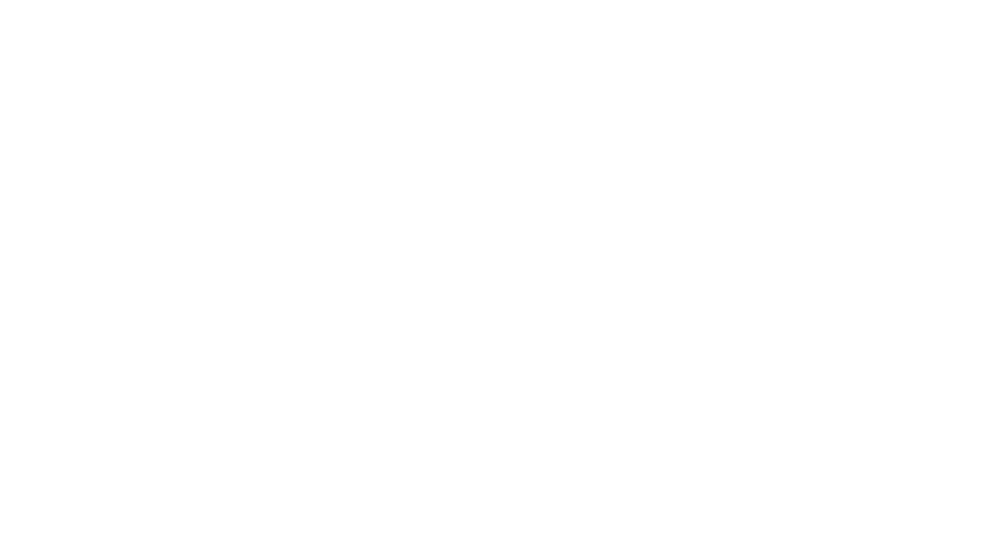
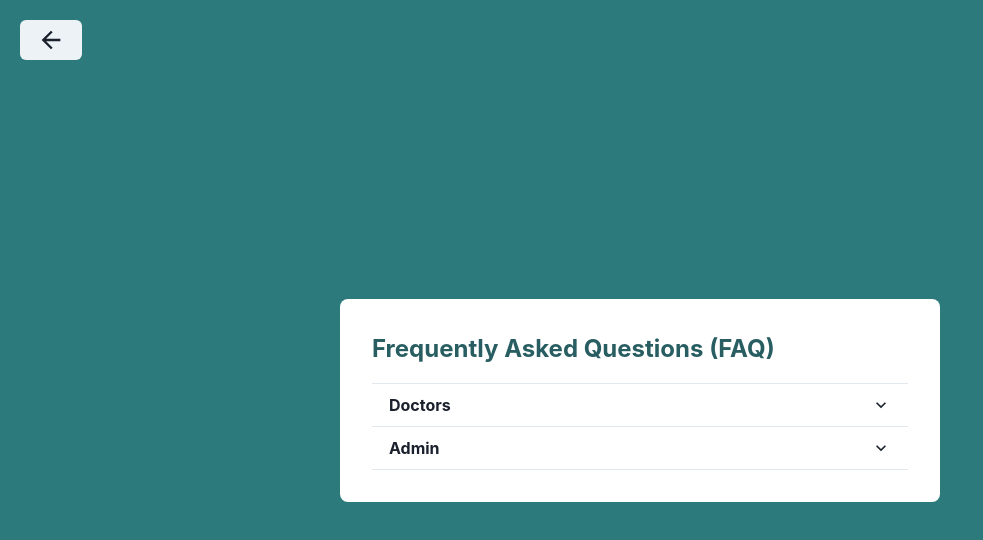
Before and after one commit to LevonKh98/CareSync-Levon, a React (Vite) app: page /faq in a window 1280 px wide. Before the commit this address had no page. Shown: the top 540 px of the page, without its empty margins (0-983 px from the left). Built offline with nearby package versions, Linux system fonts and the light colour scheme.

Commit message:
Added FAQ

```diff
--- a/src/App.tsx
+++ b/src/App.tsx
@@ -5,25 +5,18 @@
 import AdminLogin from "./frames/AdminLogin";
 import AdminPage from "./frames/AdminPage";
 import Help from "./frames/Help";
+import FAQ from "./frames/FAQ";
 
 function App() {
   return (
     <Router>
       <Routes>
-        {/* Route for the Login Page comment here 2 */}
         <Route path="/" element={<StaffLogin />} />
-
-        {/* Route for the Staff Page */}
         <Route path="/staff" element={<StaffPage />} />
-
-        {/* Route for the AdminLogin Page */}
         <Route path="/adminLogin" element={<AdminLogin />} />
-
-        {/* Route for the AdminPage Page */}
         <Route path="/adminPage" element={<AdminPage />} />
-
-        <Route path="/" element={<StaffLogin />} />
         <Route path="/help" element={<Help />} />
+        <Route path="/faq" element={<FAQ />} />
       </Routes>
     </Router>
   );
--- /dev/null
+++ b/src/frames/FAQ.tsx
@@ -0,0 +1,76 @@
+import React from "react";
+import { ArrowBackIcon } from "@chakra-ui/icons";
+import {
+  Box,
+  Button,
+  Flex,
+  Text,
+  Accordion,
+  AccordionItem,
+  AccordionButton,
+  AccordionPanel,
+  AccordionIcon,
+} from "@chakra-ui/react";
+import { useNavigate } from "react-router-dom";
+
+const FAQ: React.FC = () => {
+  const navigate = useNavigate();
+
+  return (
+    <Flex height="100vh" width="100vw" bg="teal.600" align="center" justify="center">
+      {/* Back Button */}
+      <Button position="absolute" top="20px" left="20px" onClick={() => navigate(-1)}>
+        <ArrowBackIcon boxSize={7} />
+      </Button>
+
+      <Box bg="white" p={8} borderRadius="lg" width="80%" maxW="600px">
+        <Text fontSize="2xl" fontWeight="bold" color="teal.700" mb="4">
+          Frequently Asked Questions (FAQ)
+        </Text>
+
+        <Accordion allowMultiple>
+          {/* Doctors Section */}
+          <AccordionItem>
+            <h2>
+              <AccordionButton>
+                <Box flex="1" textAlign="left" fontWeight="bold">
+                  Doctors
+                </Box>
+                <AccordionIcon />
+              </AccordionButton>
+            </h2>
+            <AccordionPanel pb={4}>
+              <Text fontWeight="bold">1. How can I access my patient records?</Text>
+              <Text>Doctors can access patient records via the "Look Up Patient" section.</Text>
+
+              <Text mt={3} fontWeight="bold">2. How do I update a patient’s medical history?</Text>
+              <Text>Navigate to the patient profile and select "Manage Patient Info".</Text>
+            </AccordionPanel>
+          </AccordionItem>
+
+          {/* Admin Section */}
+          <AccordionItem>
+            <h2>
+              <AccordionButton>
+                <Box flex="1" textAlign="left" fontWeight="bold">
+                  Admin
+                </Box>
+                <AccordionIcon />
+              </AccordionButton>
+            </h2>
+            <AccordionPanel pb={4}>
+  <Text fontWeight="bold">1. How can I create new user accounts?</Text>
+  <Text>Admins can add users under the "User Management" section.</Text>
+
+  <Text mt={3} fontWeight="bold">2. How do I reset passwords for staff members?</Text>
+  <Text>Go to "User Management" {">"} Select User {">"} Click "Reset Password".</Text>
+</AccordionPanel>
+
+          </AccordionItem>
+        </Accordion>
+      </Box>
+    </Flex>
+  );
+};
+
+export default FAQ;
--- a/src/frames/Help.tsx
+++ b/src/frames/Help.tsx
@@ -1,5 +1,5 @@
 import React, { useState } from "react";
-import { ArrowBackIcon } from "@chakra-ui/icons";
+import { ArrowBackIcon, QuestionIcon } from "@chakra-ui/icons";
 import {
   Box,
   Button,
@@ -9,7 +9,6 @@
   Input,
   Text,
   Textarea,
-  Image,
   useToast,
 } from "@chakra-ui/react";
 import { useNavigate } from "react-router-dom";
@@ -36,7 +35,7 @@
     e.preventDefault();
 
     try {
-      const response = await axios.post("http://localhost:5000/api/send-email", formData);
+      await axios.post("http://localhost:5000/api/send-email", formData);
       toast({
         title: "Success!",
         description: "Your message has been sent.",
@@ -58,8 +57,14 @@
 
   return (
     <Flex height="100vh" width="100vw" bg="teal.600" align="center" justify="center">
+     {/* Back Button */}
       <Button position="absolute" top="20px" left="20px" onClick={() => navigate(-1)}>
         <ArrowBackIcon boxSize={7} />
+      </Button>
+
+      {/* FAQ Button */}
+      <Button position="absolute" top="20px" right="20px" colorScheme="teal" onClick={() => navigate("/faq")}>
+        <QuestionIcon boxSize={5} mr={2} /> FAQ
       </Button>
 
       <Box bg="white" p={8} borderRadius="lg">
```
